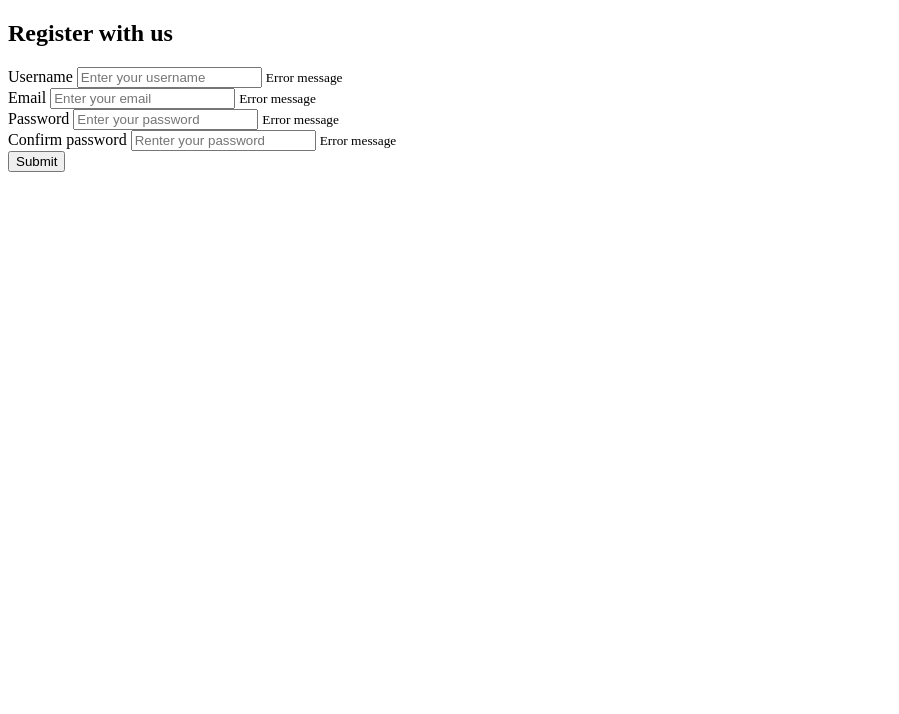
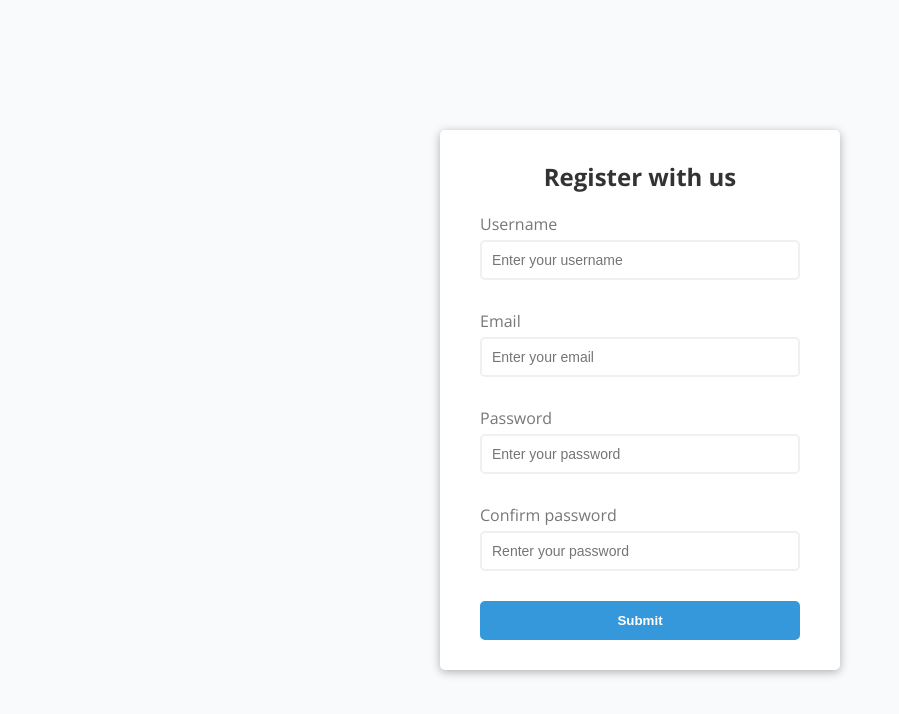
Before and after one commit to salah-ah/form_validation, a plain HTML site: page index.html in a window 1280 px wide. Shown: the whole page, without its empty margins (0-899 px from the left). Drawn offline with nearby package versions, Linux system fonts and the light colour scheme.

Commit message:
linked the stylesheet

```diff
--- a/index.html
+++ b/index.html
@@ -4,6 +4,8 @@
     <meta charset="UTF-8">
     <meta http-equiv="X-UA-Compatible" content="IE=edge">
     <meta name="viewport" content="width=device-width, initial-scale=1.0">
+    <!-- link stylesheet -->
+    <link rel="stylesheet" href="style.css">
     <title>Form Validation</title>
 </head>
 <body>
```
